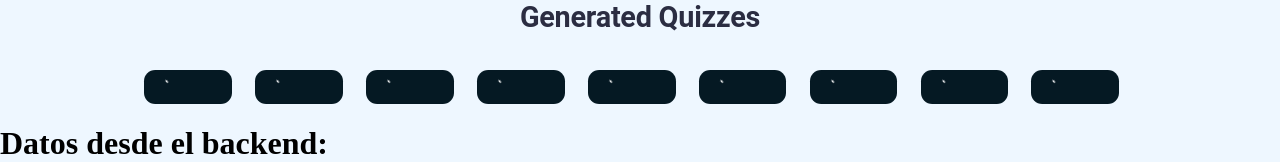
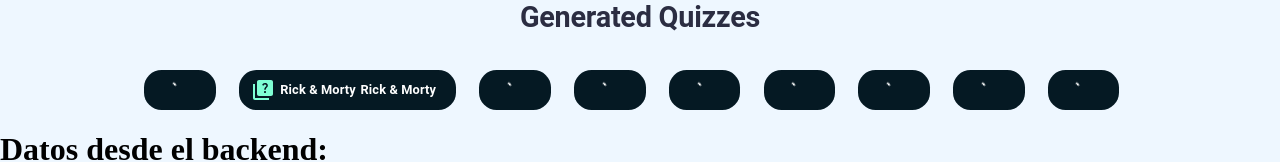
Before and after one commit to LiamViader/Quiz-Generator, a React (Vite) app in the folder frontend/: page / in a window 1280 px wide. Shown: the part 435-597 px from the top of the page. Built offline with nearby package versions, Linux system fonts and the light colour scheme; no server answers.

Commit message:
molta millora de closed quizzes

```diff
--- a/frontend/src/components/QuizClosed.jsx
+++ b/frontend/src/components/QuizClosed.jsx
@@ -1,6 +1,6 @@
 import React from "react";
-import { Box, CircularProgress } from '@mui/material';
-
+import { Box, CircularProgress, Typography } from '@mui/material';
+import QuizIcon from '@mui/icons-material/Quiz';
 
 function QuizClosed({quiz}){
 
@@ -12,12 +12,23 @@ function QuizClosed({quiz}){
         alignItems="center"
         gap='0.2rem'
         p='0.5rem'
-        sx={{ borderRadius: '0.7rem', backgroundColor:'#051923', color:'white', flex: '1 1 auto', marginRight: '2%', marginTop:'2%', maxWidth:'8rem'}}
+        px='0.8rem'
+        sx={{ borderRadius: '1.1rem', backgroundColor:'#051923', color:'white', flex: '1 1 auto', marginRight: '2%', marginTop:'2%', maxWidth: quiz.loading ? '5rem' : '12rem', maxHeight:'1.5rem', overflow: 'hidden'}}
       >
         {quiz.loading ?
-            <CircularProgress size='1.1rem' sx={{color:'white'}} />
+            <CircularProgress size='1.3rem' sx={{color:'white'}} />
             :
-            <CircularProgress size='1.1rem' sx={{color:'white'}}/>
+            <div style={{display: 'flex', overflow: 'hidden'}}>
+                <div style={{ display:'flex', overflow: 'hidden', marginTop:'auto', marginBottom:'auto'}}>
+                    <QuizIcon sx={{color: '#7fffd4',  }} />
+                </div>
+                <div style={{ flex: '1', display: 'flex', alignItems:'center', overflow: 'hidden', marginLeft:'0.3rem'}}>
+                    <Typography sx={{flexGrow:'1', fontWeight: 'bold', fontSize:'0.8rem', overflow:'hidden', textOverflow:'ellipsis', whiteSpace: 'nowrap'}}> {quiz.quiz.name}</Typography>
+                </div>
+                <div style={{ flex: '1', display: 'flex', alignItems:'center', overflow: 'hidden', marginLeft:'0.3rem'}}>
+                    <Typography sx={{flexGrow:'1', fontWeight: 'bold', fontSize:'0.8rem', overflow:'hidden', textOverflow:'ellipsis', whiteSpace: 'nowrap'}}> {quiz.quiz.name}</Typography>
+                </div>
+            </div>
         }
       </Box>
     );
--- a/frontend/src/pages/home.jsx
+++ b/frontend/src/pages/home.jsx
@@ -19,9 +19,9 @@ function Home(){
     const exampleQuiz2 ={
         loading: false,
         quiz: {
-            id: '12123eddsd',
-            privacy: 'private',
-
+            id: "12123eddsd",
+            privacy: "private",
+            name: "Rick & Morty"
         }
     }
 
```
